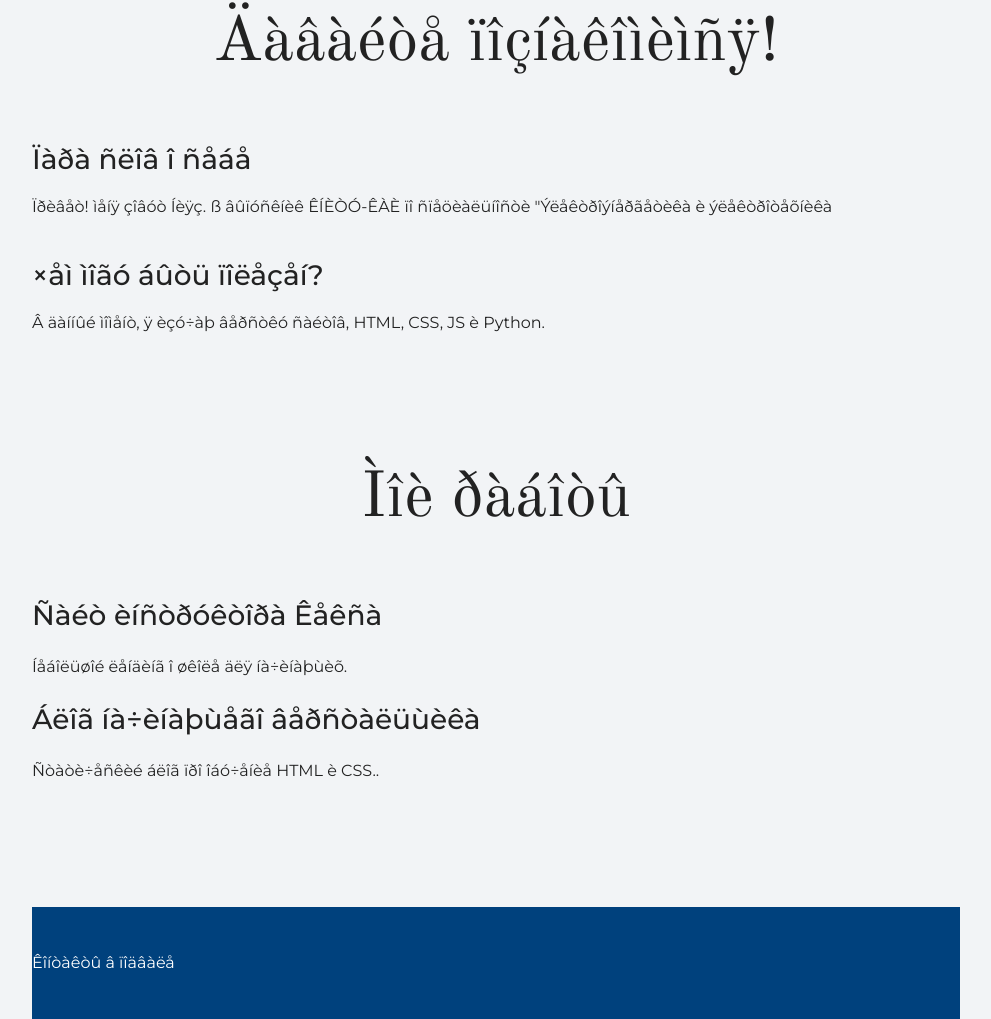
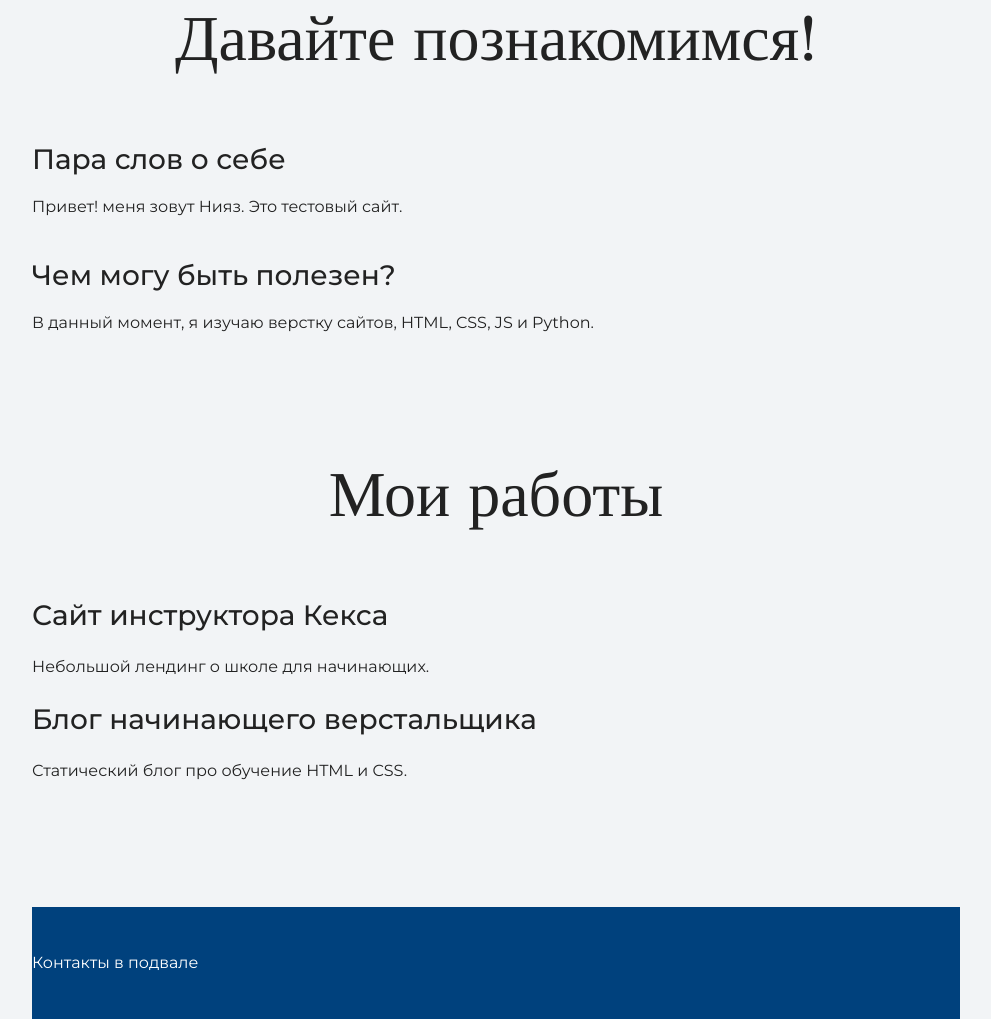
Before and after one commit to Niyaz-90/code1, a plain HTML site: page index.html in a window 1280 px wide. Shown: the part 1065-2084 px from the top of the page, without its empty margins (144-1135 px from the left). Drawn offline with nearby package versions, Linux system fonts and the light colour scheme.

Commit message:
Update index.html

```diff
--- a/index.html
+++ b/index.html
@@ -3,40 +3,40 @@
   <head>
     <meta charset="utf-8">
     <link rel="stylesheet" href="style.css">
-		<link rel="stylesheet" href="https://fonts.googleapis.com/css?family=Montserrat:400,500,700|Old+Standard+TT&display=swap&subset=cyrillic"
-    <title>Ïîðòôîëèî Junior âåðñòàëüùèêà</title>
+    <link rel="stylesheet" href="https://fonts.googleapis.com/css?family=Montserrat:400,500,700|Old+Standard+TT&display=swap&subset=cyrillic"
+    <title>Портфолио Junior верстальщика</title>
   </head>
 
   <body>
     <header class="page-header">
-      <div class="container">Êîíòàêòû â øàïêå</div>
+      <div class="container">Контакты в шапке,</div>
     </header>
 
     <section class="hero-image">
-      <div class="container"><h1 class="heading">Íåîïîçíàííûé Åíîò‚</h1></div>
-      <div class="container"><p>Junior âåðñòàëüùèê</p></div>
+      <div class="container"><h1 class="heading">Неопознанный Енот‚</h1></div>
+      <div class="container"><p>Junior верстальщик</p></div>
     </section>
 
    <div class="container"> <section class="intro">
-      <h2 class="subheading">Äàâàéòå ïîçíàêîìèìñÿ!</h2>
-      <h3>Ïàðà ñëîâ î ñåáå</h3>
-      <p>Ïðèâåò! ìåíÿ çîâóò Íèÿç. ß âûïóñêíèê ÊÍÈÒÓ-ÊÀÈ ïî ñïåöèàëüíîñòè "Ýëåêòðîýíåðãåòèêà è ýëåêòðîòåõíèêà</p>
-      <h3>×åì ìîãó áûòü ïîëåçåí?</h3>
-      <p>Â äàííûé ìîìåíò, ÿ èçó÷àþ âåðñòêó ñàéòîâ, HTML, CSS, JS è Python.</p>
+      <h2 class="subheading">Давайте познакомимся!</h2>
+      <h3>Пара слов о себе</h3>
+      <p>Привет! меня зовут Нияз. Это тестовый сайт.</p>
+      <h3>Чем могу быть полезен?</h3>
+      <p>В данный момент, я изучаю верстку сайтов, HTML, CSS, JS и Python.</p>
     </section></div>
 
     <div class="container"><section class="portfolio">
-      <h2 class="subheading">Ìîè ðàáîòû</h2>
+      <h2 class="subheading">Мои работы</h2>
 
-      <h3>Ñàéò èíñòðóêòîðà Êåêñà</h3>
-      <p>Íåáîëüøîé ëåíäèíã î øêîëå äëÿ íà÷èíàþùèõ.</p>
+      <h3>Сайт инструктора Кекса</h3>
+      <p>Небольшой лендинг о школе для начинающих.</p>
 
-      <h3>Áëîã íà÷èíàþùåãî âåðñòàëüùèêà</h3>
-      <p>Ñòàòè÷åñêèé áëîã ïðî îáó÷åíèå HTML è CSS..</p>
+      <h3>Блог начинающего верстальщика</h3>
+      <p>Статический блог про обучение HTML и CSS.</p>
     </section></div>
 
     <div class="container"><footer class="page-footer">
-      Êîíòàêòû â ïîäâàëå
+      Контакты в подвале
     </footer></div>
   </body>
 </html>
```
